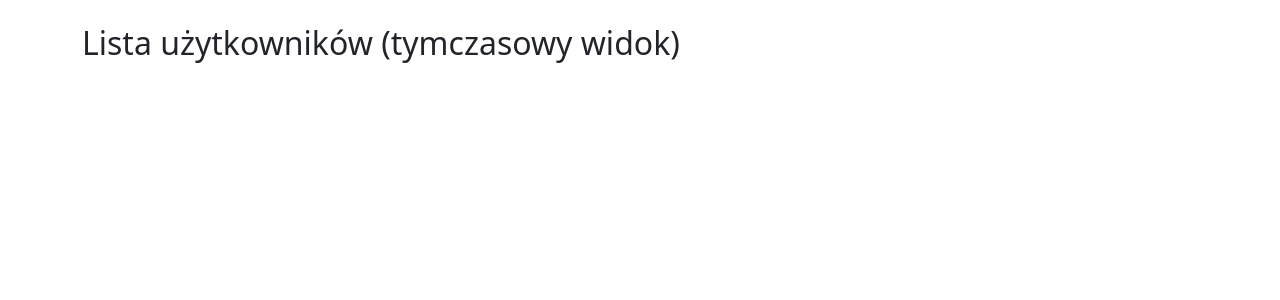
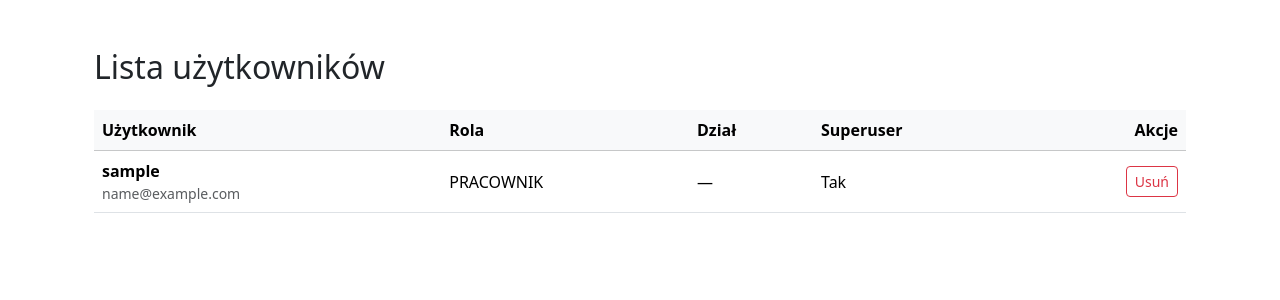
Before and after one commit to Klewiu/evaluation, a Django app: page /users/ in a window 1280 px wide. Shown: the part 56-356 px from the top of the page. Run offline with Django 5.2, Linux system fonts and the light colour scheme; the visitor is signed in with stand-in values (Sample User, id 1); data comes from the database, SQL or seed files in the repository.

Commit message:
add userlist and delete functionality with HTMX

```diff
--- a/src/templates/base.html
+++ b/src/templates/base.html
@@ -5,15 +5,19 @@
     <meta charset="UTF-8">
     <meta name="viewport" content="width=device-width, initial-scale=1">
     <title>{% block title %}System Oceny{% endblock %}</title>
+
     <!-- Bootstrap CSS -->
     <link href="https://cdn.jsdelivr.net/npm/bootstrap@5.3.2/dist/css/bootstrap.min.css" rel="stylesheet">
+
     <!-- Ikony Bootstrap -->
     <link href="https://cdn.jsdelivr.net/npm/bootstrap-icons@1.10.5/font/bootstrap-icons.css" rel="stylesheet">
+
+    <!-- HTMX (no extra JS helpers) -->
+    <script src="https://cdn.jsdelivr.net/npm/htmx.org@2.0.7/dist/htmx.min.js"></script>
+
     {% block extra_css %}{% endblock %}
 </head>
 <body>
-
-{% comment %} NAVBAR {% endcomment %}
 <nav class="navbar navbar-expand-lg navbar-light bg-light mb-4">
   <div class="container-fluid">
     <a class="navbar-brand fw-bold" href="{% url 'home' %}">
@@ -88,8 +92,11 @@
   </div>
 </div>
 
-<!-- Bootstrap JS -->
+<!-- Bootstrap JS (required for modals via data attributes) -->
 <script src="https://cdn.jsdelivr.net/npm/bootstrap@5.3.2/dist/js/bootstrap.bundle.min.js"></script>
+
+
+
 {% block extra_js %}{% endblock %}
 </body>
 </html>
--- /dev/null
+++ b/src/users/templates/users/_rows.html
@@ -0,0 +1,27 @@
+{% for u in users %}
+<tr id="user-row-{{ u.pk }}">
+  <td>
+    <div class="fw-semibold">{{ u.username }}</div>
+    <div class="text-muted small">{{ u.email }}</div>
+  </td>
+  <td>{{ u.get_role_display|default:"—" }}</td>
+  <td>{{ u.department|default:"—" }}</td>
+  <td>{{ u.is_superuser|yesno:"Tak,Nie" }}</td>
+  <td class="text-end">
+    <button
+      type="button"
+      class="btn btn-outline-danger btn-sm"
+      data-bs-toggle="modal"
+      data-bs-target="#confirmDeleteModal"
+      hx-get="{% url 'user_confirm_delete' u.pk %}"
+      hx-target="#confirm-delete-modal-content"
+      hx-swap="innerHTML">
+      Usuń
+    </button>
+  </td>
+</tr>
+{% empty %}
+<tr>
+  <td colspan="5" class="text-center text-muted">Brak użytkowników.</td>
+</tr>
+{% endfor %}
--- a/src/users/templates/users/list.html
+++ b/src/users/templates/users/list.html
@@ -1,5 +1,41 @@
 {% extends "base.html" %}
 
 {% block content %}
-<h2>Lista użytkowników (tymczasowy widok)</h2>
+
+<div class="container py-4">
+  <h2 class="mb-4">Lista użytkowników</h2>
+
+  <div class="table-responsive">
+    <table class="table align-middle">
+      <thead class="table-light">
+        <tr>
+          <th>Użytkownik</th>
+          <th>Rola</th>
+          <th>Dział</th>
+          <th>Superuser</th>
+          <th class="text-end">Akcje</th>
+        </tr>
+      </thead>
+      <tbody id="user-table-body">
+        {% include "users/_rows.html" with users=users %}
+      </tbody>
+    </table>
+  </div>
+</div>
+
+<!-- Confirm Delete Modal -->
+<div class="modal fade" id="confirmDeleteModal" tabindex="-1" aria-hidden="true">
+  <div class="modal-dialog modal-dialog-centered">
+    <div class="modal-content" id="confirm-delete-modal-content">
+      <!-- htmx will inject _confirm_delete.html here -->
+      <div class="modal-header">
+        <h5 class="modal-title">Usuwanie użytkownika</h5>
+        <button type="button" class="btn btn-close" data-bs-dismiss="modal" aria-label="Zamknij"></button>
+      </div>
+      <div class="modal-body">
+        <div class="text-muted">Wybierz użytkownika do usunięcia…</div>
+      </div>
+    </div>
+  </div>
+</div>
 {% endblock %}
--- a/src/users/urls.py
+++ b/src/users/urls.py
@@ -3,7 +3,9 @@ from django.contrib.auth import views as auth_views
 from . import views
 
 urlpatterns = [
-    path('login/', auth_views.LoginView.as_view(template_name='users/login.html'), name='login'),
+    path('login/',  auth_views.LoginView.as_view(template_name='users/login.html'), name='login'),
     path('logout/', auth_views.LogoutView.as_view(next_page='login'), name='logout'),
-    path("", views.users_list, name="users_list"),
+    path('', views.users_list, name='users_list'),
+    path('<int:pk>/confirm-delete/', views.user_confirm_delete, name='user_confirm_delete'),
+    path('<int:pk>/delete/',         views.user_delete,         name='user_delete'),
 ]
--- a/src/users/views.py
+++ b/src/users/views.py
@@ -1,11 +1,52 @@
-from django.shortcuts import render
-from django.contrib.auth.decorators import login_required
+from django.shortcuts import render, get_object_or_404
+from django.contrib.auth.decorators import login_required, user_passes_test
+from django.views.decorators.http import require_POST
+from django.http import HttpResponse
+from django.contrib.auth import get_user_model
 
+# helper to restrict access
+def is_admin_or_superuser(user):
+    return user.is_authenticated and (user.is_superuser or getattr(user, "role", "") == "admin")
 
+# home view (still here!)
 @login_required
 def home(request):
     return render(request, 'evaluations/home.html', {'user': request.user})
 
+# list all users (only superuser + admin role)
 @login_required
+@user_passes_test(is_admin_or_superuser)
 def users_list(request):
-    return render(request, "users/list.html")  # tymczasowy szablon
+    User = get_user_model()
+    users = User.objects.all().order_by("username")
+    return render(request, "users/list.html", {"users": users})
+
+# load confirmation modal content
+@login_required
+@user_passes_test(is_admin_or_superuser)
+def user_confirm_delete(request, pk):
+    User = get_user_model()
+    user_obj = get_object_or_404(User, pk=pk)
+
+    # prevent deleting superusers unless current user is superuser
+    if user_obj.is_superuser and not request.user.is_superuser:
+        return HttpResponse("Nie masz uprawnień do usunięcia superużytkownika.", status=403)
+
+    return render(request, "users/_confirm_delete.html", {"user_obj": user_obj})
+
+# handle deletion request
+@login_required
+@user_passes_test(is_admin_or_superuser)
+@require_POST
+def user_delete(request, pk):
+    User = get_user_model()
+    user_obj = get_object_or_404(User, pk=pk)
+
+    if user_obj.pk == request.user.pk:
+        return HttpResponse("Nie możesz usunąć samego siebie.", status=400)
+    if user_obj.is_superuser and not request.user.is_superuser:
+        return HttpResponse("Nie masz uprawnień do usunięcia superużytkownika.", status=403)
+
+    user_obj.delete()
+
+    return HttpResponse("")
```
Also changed, not shown: src/users/templates/users/_confirm_delete.html (added, +25 -0 lines), src/surveys/migrations/0001_initial.py (added).
